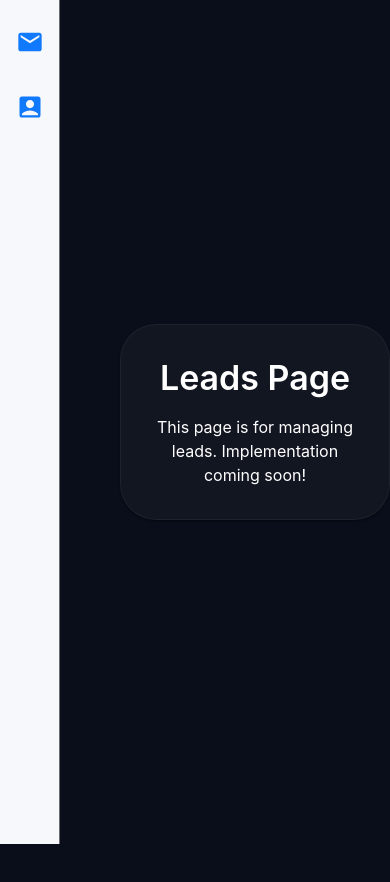
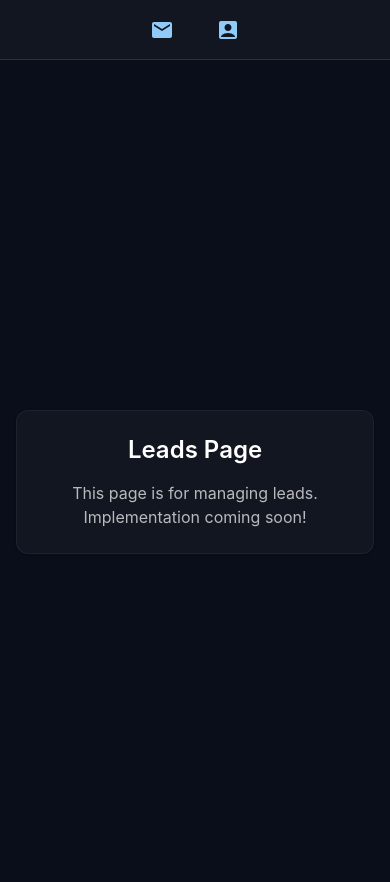
Before and after one commit to horatiuvlad/instantly-ai-challenge, a Next.js app in the folder frontend/: page /leads in a window 390 px wide. Shown: the top 882 px of the page. Before the commit the page ends 844 px from the top, so only its background shows below. Built offline with nearby package versions, Linux system fonts and the light colour scheme.

Commit message:
feat(ai): make responsive

```diff
--- a/frontend/src/pages/leads.tsx
+++ b/frontend/src/pages/leads.tsx
@@ -1,30 +1,34 @@
 import React from 'react';
-import { Box, Typography, Paper } from '@mui/material';
-import { colors } from '../theme';
+import { Box, Typography, Card, CardContent, useTheme } from '@mui/material';
 
 export default function Leads() {
+  const theme = useTheme();
+
   return (
     <Box sx={{
       display: 'flex',
       height: '100vh',
-      bgcolor: colors.white,
-      marginLeft: '60px', // Account for the left sidebar
+      bgcolor: theme.palette.background.default,
+      marginLeft: { xs: 0, sm: '50px', md: '60px' }, // Responsive sidebar margin
+      marginTop: { xs: '60px', sm: 0 }, // Top margin for mobile horizontal sidebar
       alignItems: 'center',
       justifyContent: 'center',
+      p: { xs: 2, sm: 4 },
     }}>
-      <Paper sx={{
-        p: 4,
-        borderRadius: 3,
-        bgcolor: colors.whiteSmoke,
+      <Card sx={{
+        maxWidth: 600,
+        width: '100%',
         textAlign: 'center',
       }}>
-        <Typography variant="h4" sx={{ color: colors.black3, mb: 2 }}>
-          Leads Page
-        </Typography>
-        <Typography variant="body1" sx={{ color: colors.black4 }}>
-          This page is for managing leads. Implementation coming soon!
-        </Typography>
-      </Paper>
+        <CardContent sx={{ p: { xs: 3, sm: 4 } }}>
+          <Typography variant="h4" sx={{ mb: 2, fontSize: { xs: '1.5rem', sm: '2rem' } }}>
+            Leads Page
+          </Typography>
+          <Typography variant="body1" color="text.secondary">
+            This page is for managing leads. Implementation coming soon!
+          </Typography>
+        </CardContent>
+      </Card>
     </Box>
   );
 }
--- a/frontend/src/styles/globals.css
+++ b/frontend/src/styles/globals.css
@@ -1,15 +1,15 @@
 :root {
-    --black: #000000;
-    --black-3: #0f0f0f;
-    --royal-blue: #1179fc;
-    --white: #ffffff;
-    --black-4: #0f0f0f99;
-    --black-2: #050917;
-    --white-2: #ffffff40;
-    --black-5: #0f0f0fa6;
-    --violet: #dc82fc;
-    --violet-2: #dd83fc;
-    --white-smoke: #f6f8fb;
+    /* Dark theme colors matching MUI theme */
+    --background-default: #0a0e1a;
+    --background-paper: #121621;
+    --surface: #1e293b;
+    --primary-main: #90caf9;
+    --primary-dark: #42a5f5;
+    --text-primary: #ffffff;
+    --text-secondary: rgba(255, 255, 255, 0.7);
+    --divider: rgba(255, 255, 255, 0.12);
+    --action-hover: rgba(255, 255, 255, 0.04);
+    --action-selected: rgba(255, 255, 255, 0.08);
 }
 
 .sidebar {
@@ -21,18 +21,19 @@
     left: 0;
     height: 100%;
     width: 60px;
-    color: var(--black-3);
+    color: var(--text-primary);
     padding-top: 20px;
     padding-left: 10px;
     padding-right: 10px;
     box-sizing: border-box;
-    border-right: 1px solid var(--black-4);
-    z-index: 1;
-    background-color: var(--white-smoke);
+    border-right: 1px solid var(--divider);
+    z-index: 1000;
+    background-color: var(--background-paper);
     gap: 15px;
+    transition: width 0.3s ease, transform 0.3s ease;
 
     svg {
-        color: var(--royal-blue);
+        color: var(--primary-main);
         width: 28px;
         height: 28px;
         transition: color 0.2s ease;
@@ -42,14 +43,48 @@
         padding: 8px;
         border-radius: 8px;
         transition: background-color 0.2s ease;
+        display: flex;
+        align-items: center;
+        justify-content: center;
     }
 
     a:hover {
-        background-color: var(--white-2);
+        background-color: var(--action-hover);
     }
 
     a:hover svg {
-        color: var(--violet);
+        color: var(--primary-dark);
+    }
+}
+
+/* Mobile responsiveness */
+@media (max-width: 768px) {
+    .sidebar {
+        width: 50px;
+        padding-left: 5px;
+        padding-right: 5px;
+    }
+
+    .sidebar svg {
+        width: 24px;
+        height: 24px;
+    }
+
+    .sidebar a {
+        padding: 6px;
+    }
+}
+
+@media (max-width: 480px) {
+    .sidebar {
+        width: 100%;
+        height: 60px;
+        flex-direction: row;
+        justify-content: center;
+        padding: 10px;
+        border-right: none;
+        border-bottom: 1px solid var(--divider);
+        gap: 30px;
     }
 }
 
@@ -61,8 +96,25 @@ body {
         sans-serif;
     -webkit-font-smoothing: antialiased;
     -moz-osx-font-smoothing: grayscale;
+    background-color: var(--background-default);
+    color: var(--text-primary);
 }
 
 main {
     margin-left: 60px;
+    transition: margin-left 0.3s ease;
 }
+
+/* Mobile main content adjustments */
+@media (max-width: 768px) {
+    main {
+        margin-left: 50px;
+    }
+}
+
+@media (max-width: 480px) {
+    main {
+        margin-left: 0;
+        margin-top: 60px;
+    }
+}
```
Also changed, not shown: frontend/src/components/ComposeEmailModal.tsx (+19 -9 lines), frontend/src/pages/index.tsx (+30 -10 lines).
